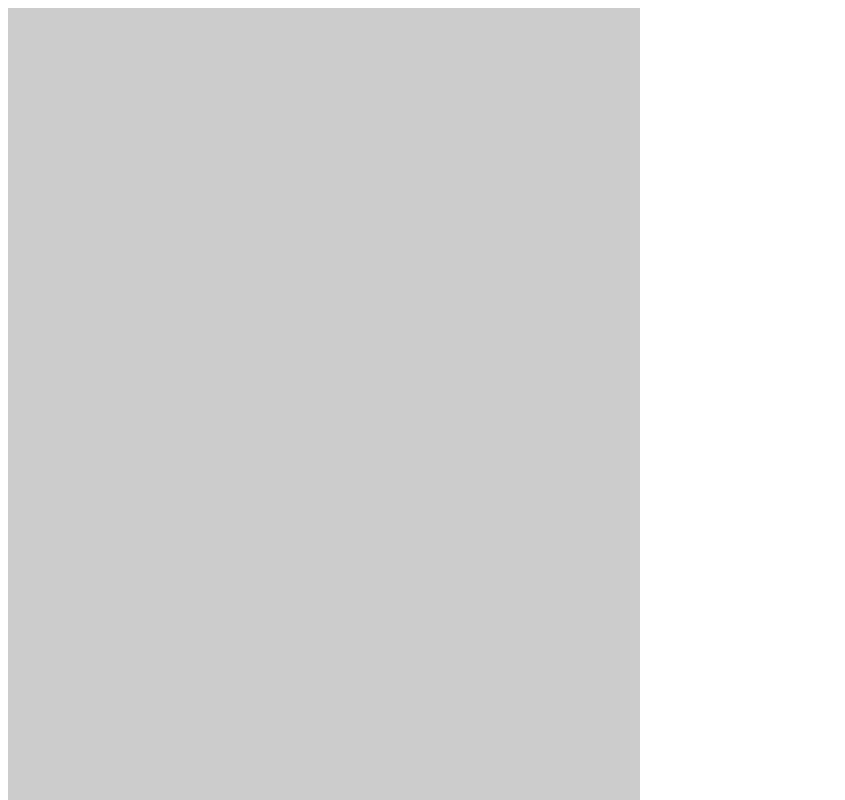
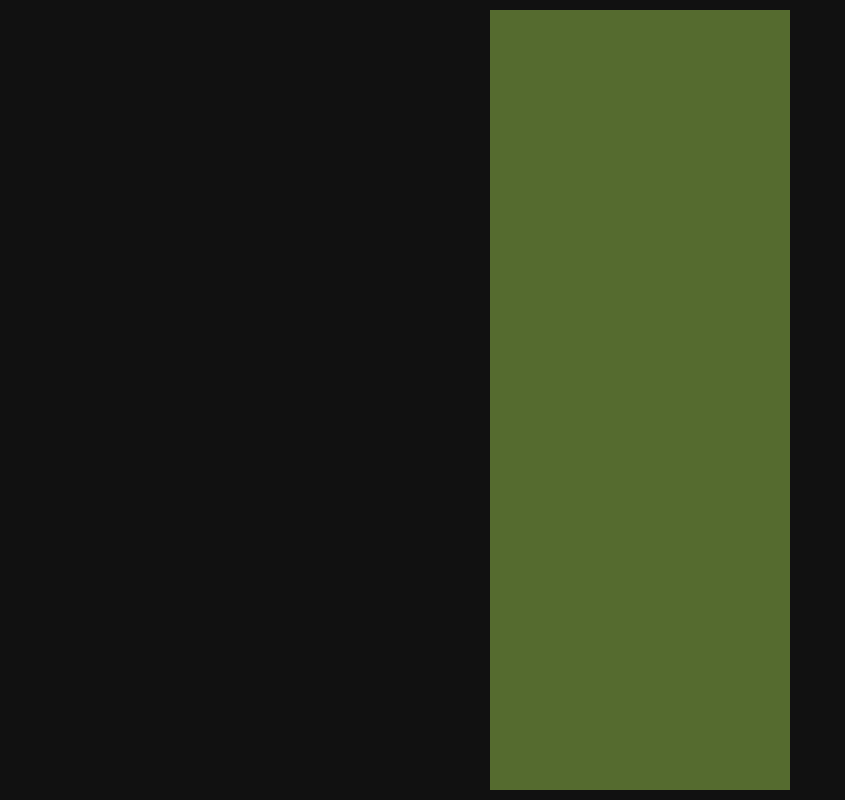
Before and after one commit to alcobased/canvas, a plain HTML site: page index.html in a window 1280 px wide. Shown: the top 800 px of the page, without its empty margins (0-845 px from the left). Drawn offline with Linux system fonts and the light colour scheme.

Commit message:
resize canvas

```diff
--- a/index.html
+++ b/index.html
@@ -5,9 +5,11 @@
     <meta name="viewport" content="width=device-width">
     <title>replit</title>
     <link href="style.css" rel="stylesheet" type="text/css" />
+    <script src="script.js"></script>
   </head>
   <body>
-    <canvas id="canvas"></canvas>
-    <script src="script.js"></script>
+    <div id="container">
+      <canvas id="canvas"></canvas>
+    </div>
   </body>
 </html>
--- a/script.js
+++ b/script.js
@@ -1,42 +1,22 @@
-let info = document.createElement('p');
-document.body.appendChild(info);
-info.innerHTML = 'foo';
+document.addEventListener('DOMContentLoaded', () => {
 
-const canvas = document.querySelector('#canvas');
-canvas.height = 500;
-const ctx = canvas.getContext('2d');
+	console.log('dom loaded');
+
+	const canvas = document.querySelector('#canvas');
+	AjustCanvas(canvas);
+	const ctx = canvas.getContext('2d');
 
 
-const img = new Image();
-img.addEventListener('load', () => {
-	canvas.addEventListener('mousemove', (event) => {
-		if (event.buttons) {
-			ctx.clearRect(0, 0, canvas.width, canvas.height);
-			ctx.drawImage(img, event.x-100, event.y-100, 200, 200);
-		}
-		info.innerHTML = `x: ${event.x}, y: ${event.y}`
-	})
-});
-img.src = 'img/tokyo.jpg'
+	const img = new Image();
+	img.src = 'img/tokyo.jpg'
 
+	window.onresize = () => {
+		AjustCanvas(canvas);
+	};
 
+}
+);
 
-// const HEIGHT = 10;
-// const WIDTH = 10;
-// const CELL_SIZE = 30;
-
-
-
-// ctx.lineWidth = 1;
-// ctx.strokeStyle = '#555'
-
-// for (let i = 0; i < WIDTH; i++) {
-//   for (let j = 0; j < HEIGHT; j++) {
-//     console.log(i, j);
-//     ctx.strokeRect(
-//       i * CELL_SIZE,
-//       j * CELL_SIZE,
-//       CELL_SIZE,
-//       CELL_SIZE);
-//   }
-// }
+function AjustCanvas(canvas) {
+	canvas.height = window.innerHeight - 20;
+}
--- a/style.css
+++ b/style.css
@@ -1,5 +1,14 @@
 #canvas {
-  background-color: #ccc;
-	margin: auto;
-	width: 50%;
+	margin: 10px;
+  	background-color: darkolivegreen;
 }
+
+body {
+	margin: 0;
+	background-color: #111;
+}
+
+#container {
+	display: flex;
+	justify-content: center;
+}
```
Also changed, not shown: 1 other file.
